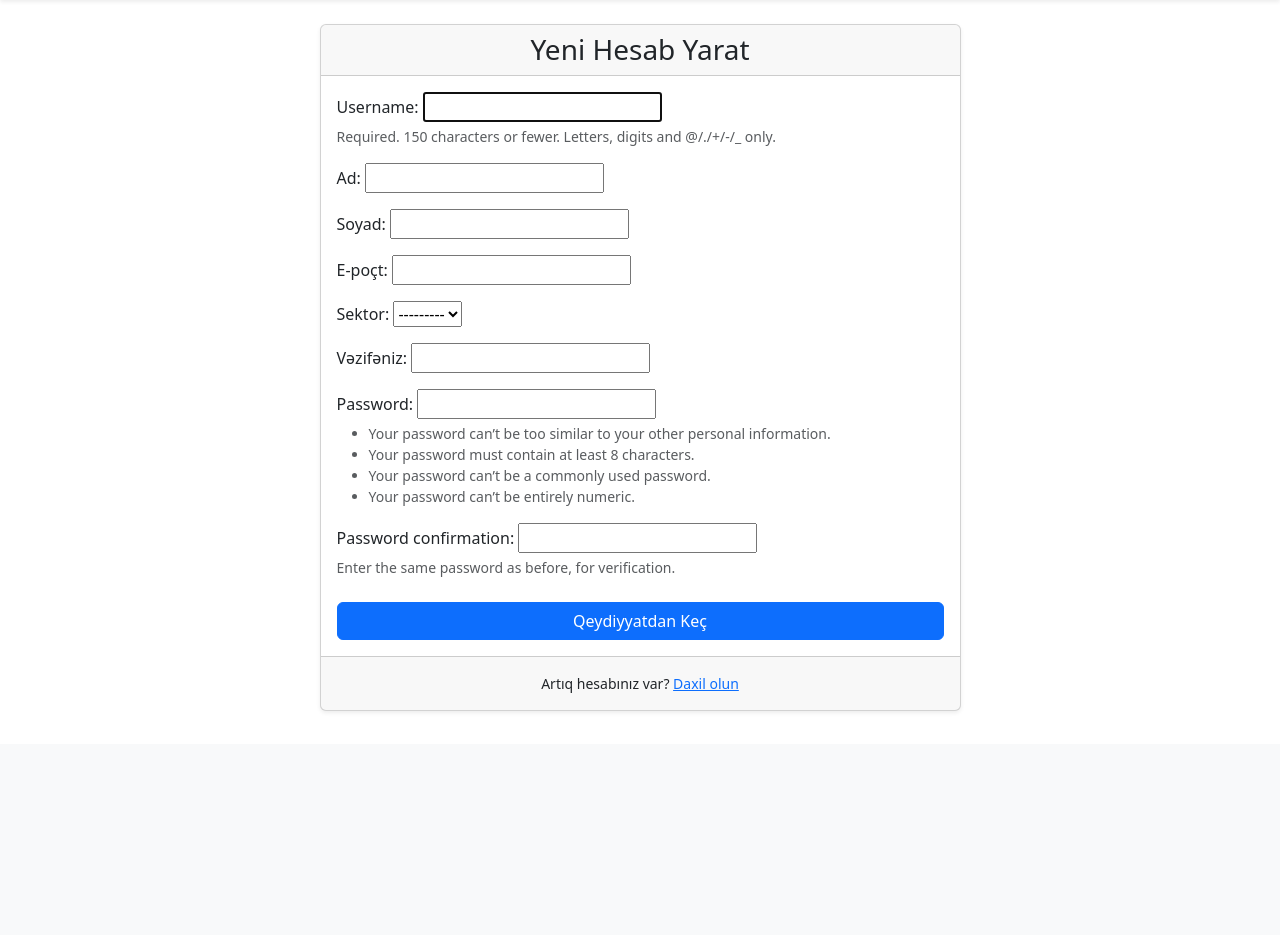
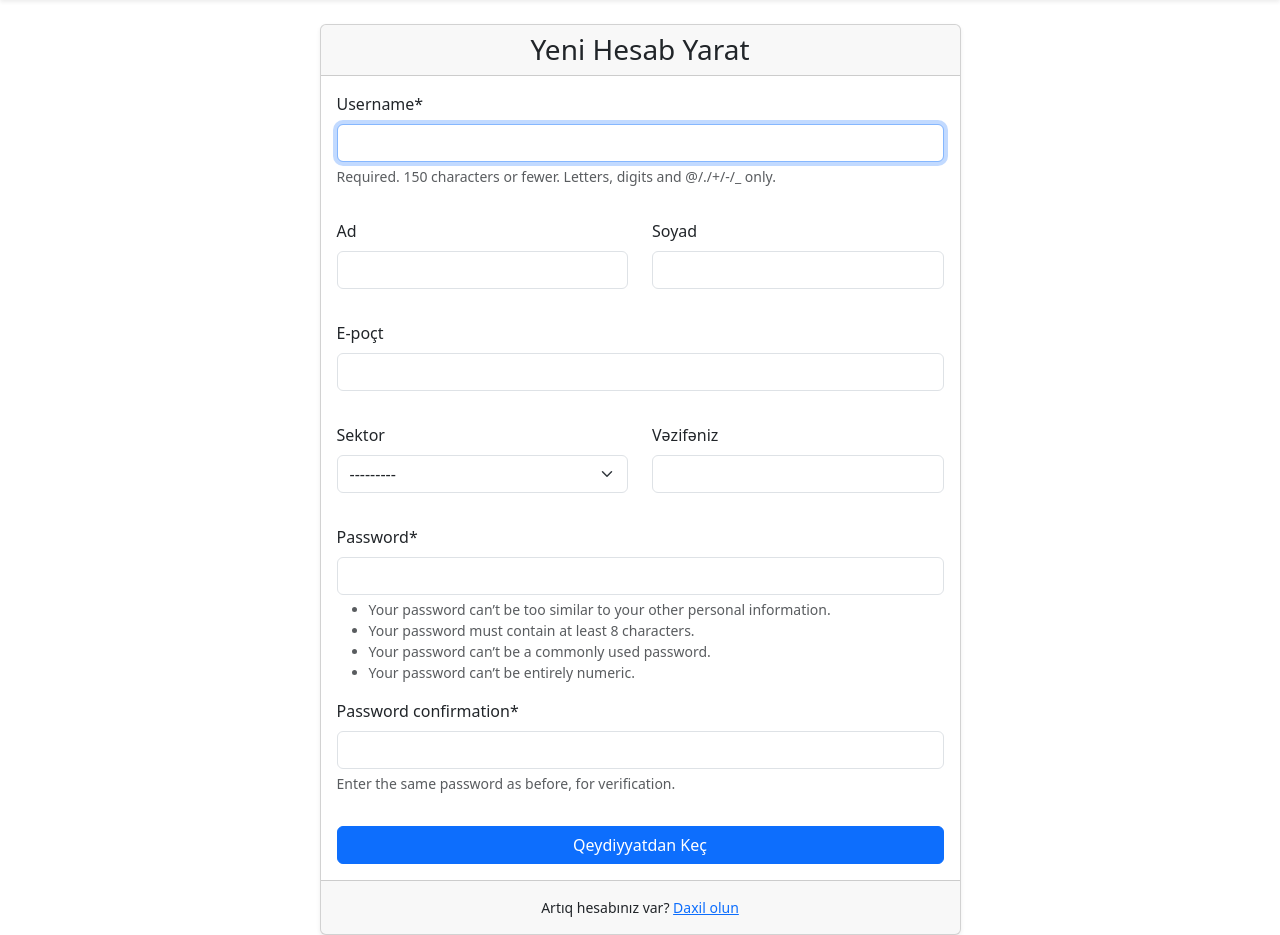
Before and after one commit to MuradoffTehmez/dovlet_qurum_qiymetlendirme, a Django app: page /accounts/qeydiyyat/ in a window 1280 px wide. Shown: the part 56-991 px from the top of the page. Before the commit the page ends 767 px from the top, so only its background shows below. Run offline with Django 5.2, Linux system fonts and the light colour scheme; data that the repository does not hold is empty; some libraries are stand-ins or nearby versions.

Commit message:
Refactor user registration form to utilize Crispy Forms for improved layout and styling; update template to remove manual form handling

```diff
--- a/core/forms.py
+++ b/core/forms.py
@@ -7,6 +7,8 @@ from django.contrib.auth.forms import UserCreationForm
 # Crispy Forms üçün importlar
 from crispy_forms.helper import FormHelper
 from crispy_forms.layout import Layout, Row, Column, Submit
+
+
 
 class YeniDovrForm(forms.ModelForm):
     departamentler = forms.ModelMultipleChoiceField(
@@ -46,8 +48,37 @@ class YeniDovrForm(forms.ModelForm):
         }
 
 
+# YENİ QEYDİYYAT FORMU - CRISPY HELPER İLƏ
 class IshchiCreationForm(UserCreationForm):
-    # ... bu hissə olduğu kimi qalır ...
+    def __init__(self, *args, **kwargs):
+        super().__init__(*args, **kwargs)
+        self.helper = FormHelper()
+        self.helper.layout = Layout(
+            Row(
+                Column('username', css_class='form-group col-md-12 mb-3'),
+                css_class='form-row'
+            ),
+            Row(
+                Column('first_name', css_class='form-group col-md-6 mb-3'),
+                Column('last_name', css_class='form-group col-md-6 mb-3'),
+                css_class='form-row'
+            ),
+            Row(
+                 Column('email', css_class='form-group col-md-12 mb-3'),
+                css_class='form-row'
+            ),
+             Row(
+                Column('sektor', css_class='form-group col-md-6 mb-3'),
+                Column('vezife', css_class='form-group col-md-6 mb-3'),
+                css_class='form-row'
+            ),
+            # Şifrə sahələri avtomatik olaraq UserCreationForm-dan gəlir
+            # və crispy onları səliqəli şəkildə əlavə edəcək.
+            'password1',
+            'password2',
+            Submit('submit', 'Qeydiyyatdan Keç', css_class='btn-primary w-100 mt-3')
+        )
+
     class Meta(UserCreationForm.Meta):
         model = Ishchi
         fields = UserCreationForm.Meta.fields + ('first_name', 'last_name', 'email', 'sektor', 'vezife')
--- a/templates/registration/qeydiyyat_form.html
+++ b/templates/registration/qeydiyyat_form.html
@@ -1,4 +1,5 @@
 {% extends 'core/base.html' %}
+{% load crispy_forms_tags %}
 
 {% block title %}Qeydiyyat{% endblock %}
 
@@ -10,34 +11,7 @@
                 <h3 class="mb-0">Yeni Hesab Yarat</h3>
             </div>
             <div class="card-body">
-                <form method="post" novalidate>
-                    {% csrf_token %}
-
-                    {% if form.non_field_errors %}
-                    <div class="alert alert-danger p-2">
-                        {% for error in form.non_field_errors %}
-                        <p class="mb-0 small">{{ error }}</p>
-                        {% endfor %}
-                    </div>
-                    {% endif %}
-
-                    {% for field in form %}
-                    <div class="mb-3">
-                        {{ field.label_tag }}
-                        {{ field }}
-                        {% if field.help_text %}
-                        <div class="form-text small">{{ field.help_text|safe }}</div>
-                        {% endif %}
-                        {% for error in field.errors %}
-                        <div class="text-danger small mt-1">{{ error }}</div>
-                        {% endfor %}
-                    </div>
-                    {% endfor %}
-
-                    <div class="d-grid mt-4">
-                        <button type="submit" class="btn btn-primary">Qeydiyyatdan Keç</button>
-                    </div>
-                </form>
+                {% crispy form %}
             </div>
             <div class="card-footer text-center py-3">
                 <div class="small">
```
